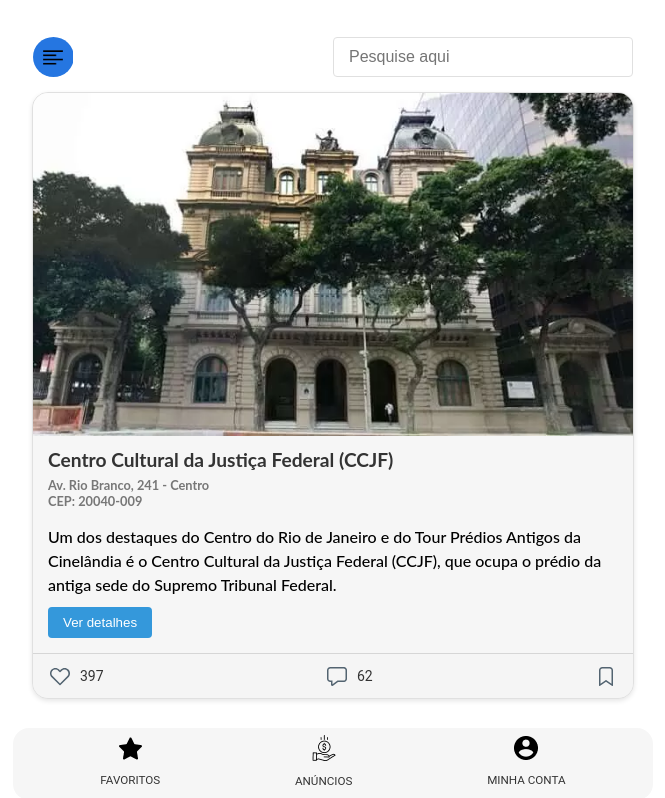
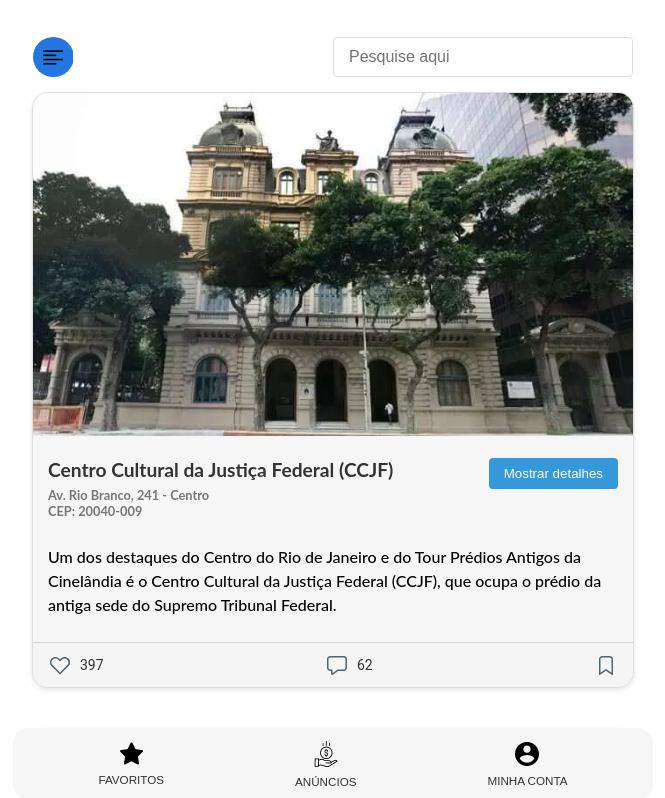
Before and after one commit to fseda/nexus-app, a React (Create React App) app: page / in a window 1280 px wide. Shown: the top 798 px of the page, without its empty margins (307-972 px from the left). Built offline with nearby package versions, Linux system fonts and the light colour scheme.

Commit message:
Add README.md

```diff
--- a/src/App.css
+++ b/src/App.css
@@ -13,3 +13,9 @@ a {
 a:hover {
   text-decoration: underline;
 }
+
+.App {
+  display: flex;
+  flex-direction: column;
+  align-items: center;
+}
--- a/src/App.js
+++ b/src/App.js
@@ -194,7 +194,6 @@ function App() {
 
   return (
     <div className="App">
-      <Main>
       <Header>
         <MenuComponent/>
         <SearchBar
@@ -203,8 +202,8 @@ function App() {
           value={search}
           onChange={handleSearch}
         />
-        {/* <Map /> // Adicione o componente Map aqui */}
       </Header>
+      <Main>
         <TransitionGroup component={null}>
           {filteredPosts.length > 0 ?
             filteredPosts :
@@ -213,6 +212,7 @@ function App() {
            </FadeTransition>
           }
         </TransitionGroup>
+      </Main>
       <Footer>
           <FooterButton>
             <img src="/assets/favorites.png" alt="favorites" />
@@ -227,7 +227,6 @@ function App() {
             <small>MINHA CONTA</small>
           </FooterButton>
       </Footer>
-      </Main>
     </div>
   );
 }
--- a/src/components/Post.js
+++ b/src/components/Post.js
@@ -86,6 +86,19 @@ const PostDetails = styled.div`
   padding: 30px 15px 15px 15px;
 `;
 
+const PostHeader = styled.div`
+  display: flex;
+  justify-content: space-between;
+  align-items: flex-start;
+  padding: 10px 0;
+`;
+
+const PostDetails1 = styled.div`
+  display: flex;
+  flex-direction: column;
+  justify-contents: center;
+`
+
 const PostComponent = ({ post }) => {
   const [isExpanded, setIsExpanded] = useState(false);
 
@@ -97,17 +110,21 @@ const PostComponent = ({ post }) => {
     <Post>
       <PostImage src={`/assets/${post.imgUrl}`} alt={post.name} />
       <PostContent>
-        <PostTitle>{post.title}</PostTitle>
-        <AddressComponent address={post.address} postalCode={post.postalCode} />
+        <PostHeader>
+          <PostDetails1>
+            <PostTitle>{post.title}</PostTitle>
+            <AddressComponent address={post.address} postalCode={post.postalCode} />
+          </PostDetails1>
+          <DetailsButton onClick={toggleExpansion}>
+            {isExpanded ? "Esconder detalhes" : "Mostrar detalhes"}
+          </DetailsButton>
+        </PostHeader>
+
+
         <PostDescription>{post.description}</PostDescription>
-        <DetailsButton onClick={toggleExpansion}>
-          Ver detalhes
-        </DetailsButton>
+
         {isExpanded && (
-          // Conteúdo adicional a ser mostrado quando o card estiver expandido
           <PostDetails>
-            {/* Renderize mais fotos e informações de geolocalização aqui */}
-            {/* Exemplo: */}
             <AdditionalPhotos>
               <img src={"/assets/janela-bar.jpg"} alt="" />
               <img src={"/assets/janela-bar.jpg"} alt="" />
```
Also changed, not shown: 1 other file (tests, documents, lock files or other folders). Lines whose indentation alone changed are shown as unchanged.
